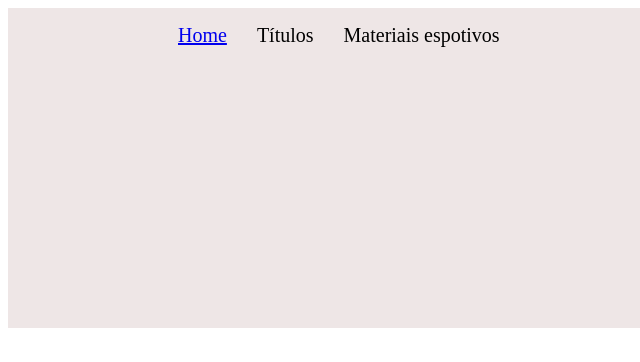
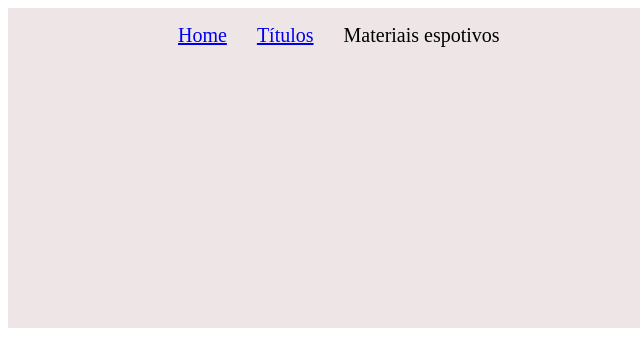
Before and after one commit to joaozinhotorretinha/recupera-o3trimestre, a plain HTML site: page index.html in a window 1280 px wide. Shown: the top 362 px of the page, 0-640 px from the left. Drawn offline with Linux system fonts and the light colour scheme.

Commit message:
ancora 2

```diff
--- a/index.html
+++ b/index.html
@@ -10,7 +10,7 @@
     <header class="cabecalho">
          <ul class="lista_cabecalho">
             <li class="item_lista_cabecalho"><a href="index.html"> Home</a></li>
-            <li class="item_lista_cabecalho"> Títulos</li>
+            <li class="item_lista_cabecalho"><a href="Títulos.html"> Títulos</li></a>
             <li class="item_lista_cabecalho"> Materiais espotivos</li>
         </ul>
         <img class="logocabecalho" src="images (1).png" alt="">
```
